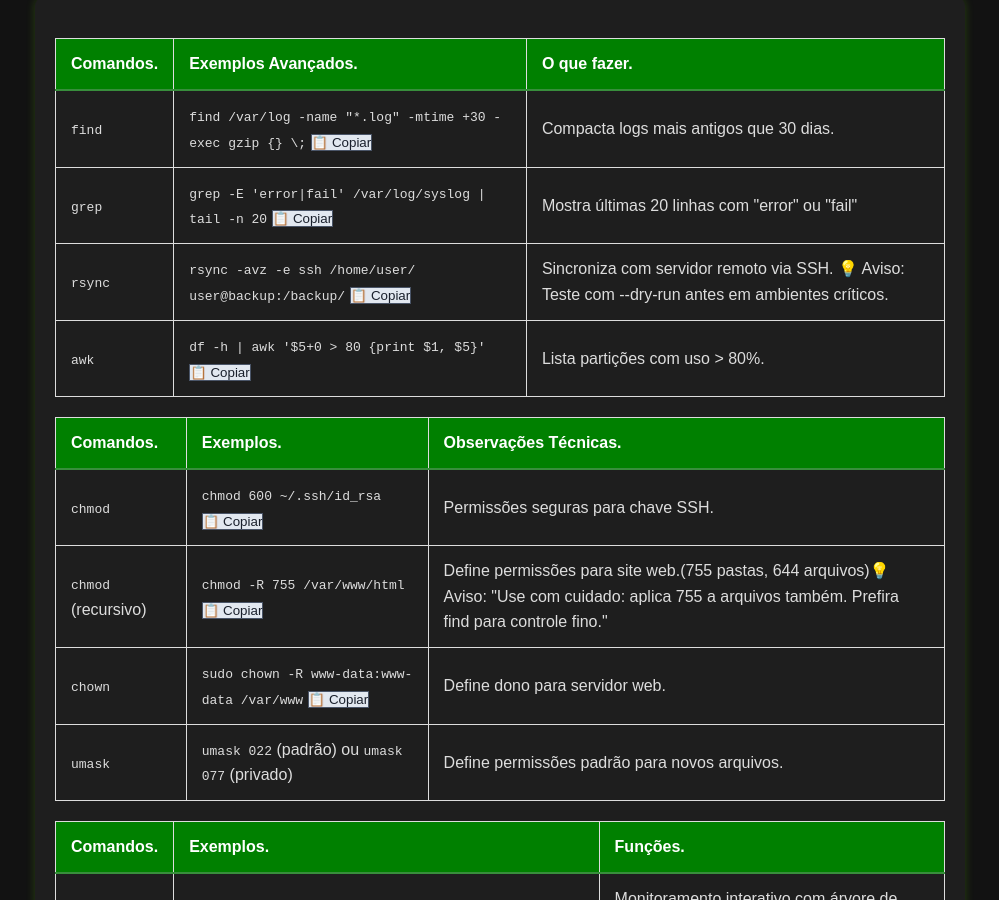
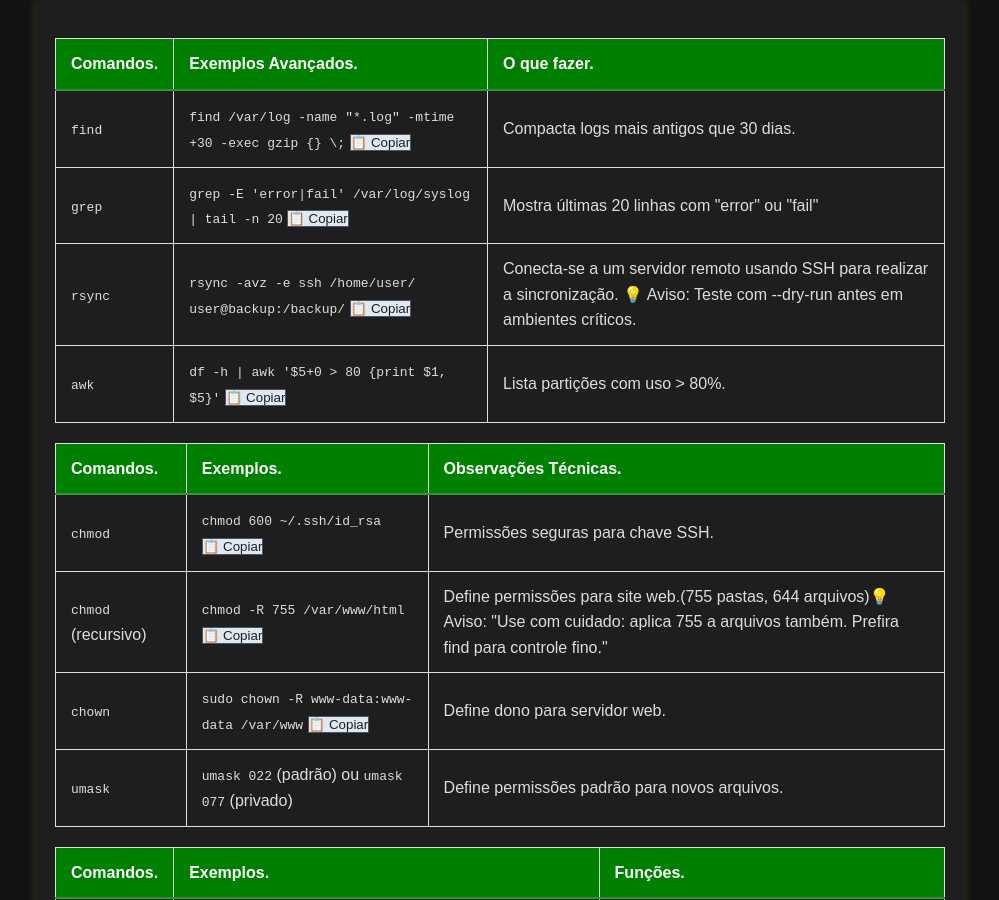
Before and after one commit to Piolinux/piolinux-site, a Jekyll site: the page built from _pages/_iniciantes/comandos-avancados-linux-domine-o-terminal-como-um-pro.md, in a window 1280 px wide and 900 px high, scrolled down 382 px. Shown: the whole window, without its empty margins (140-1139 px from the left). Built offline with Jekyll 4.4.1, drawn with Linux system fonts in a browser that asks for light colours.

Commit message:
Update comandos-avancados-linux-domine-o-terminal-como-um-pro.md

```diff
--- a/_pages/_iniciantes/comandos-avancados-linux-domine-o-terminal-como-um-pro.md
+++ b/_pages/_iniciantes/comandos-avancados-linux-domine-o-terminal-como-um-pro.md
@@ -46,7 +46,7 @@ tags: [terminal, comandos, linux, awk, sed, find, xargs, produtividade]
         <code>rsync -avz -e ssh /home/user/ user@backup:/backup/</code>
         <button class="copy-btn" data-command="rsync -avz -e ssh /home/user/ user@backup:/backup/">📋 Copiar</button>
       </td>
-      <td data-label="O que faz">Sincroniza com servidor remoto via SSH. 💡 Aviso: Teste com --dry-run antes em ambientes críticos.</td>
+      <td data-label="O que faz">Conecta-se a um servidor remoto usando SSH para realizar a sincronização. 💡 Aviso: Teste com --dry-run antes em ambientes críticos.</td>
     </tr>
     <tr>
       <td data-label="Comando"><code>awk</code></td>
```
